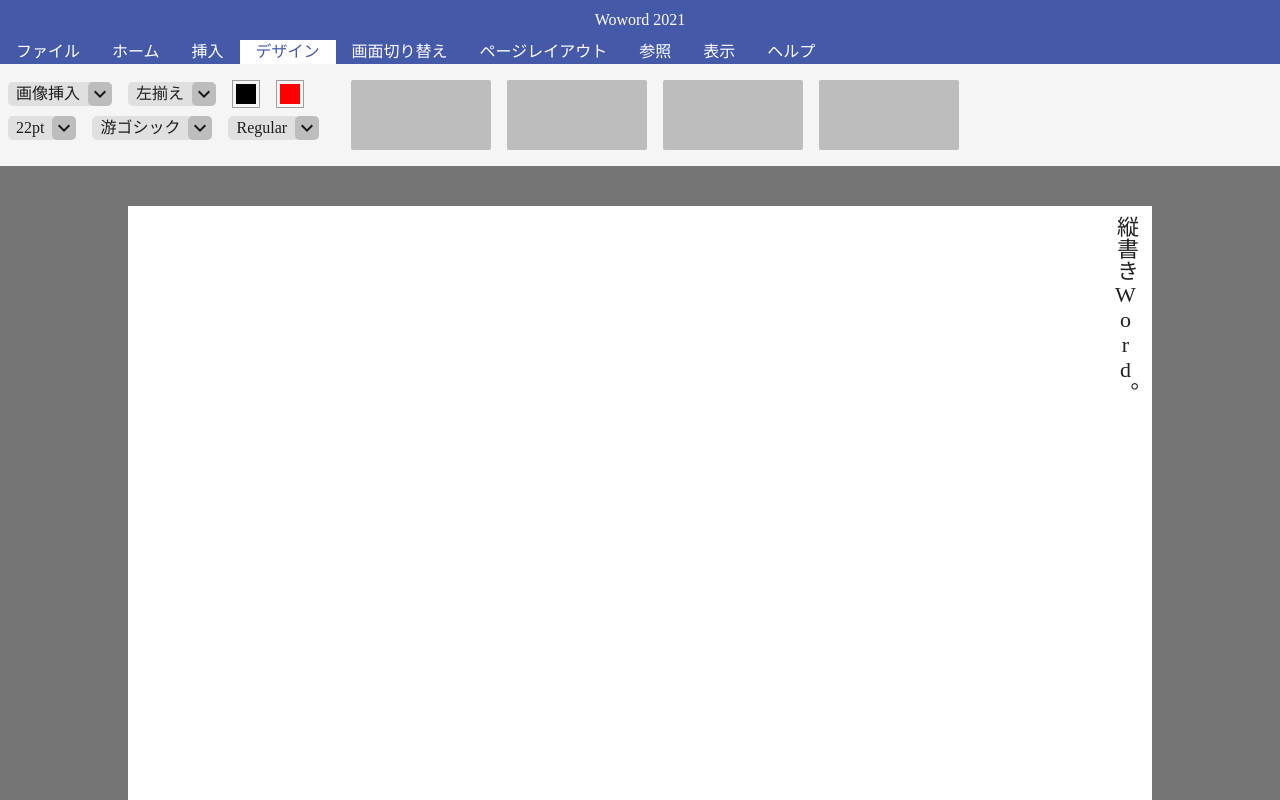
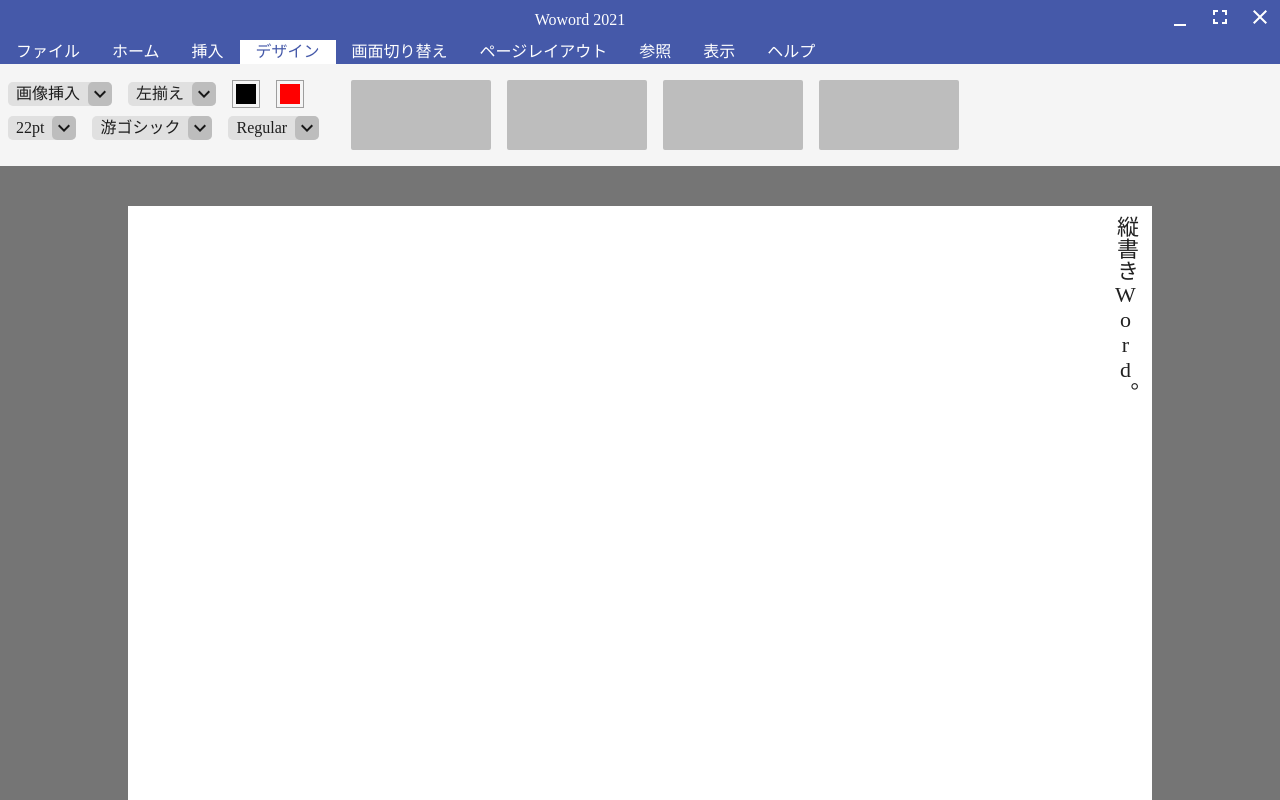
Before and after one commit to takusan23/next-js-word-demo, a Next.js app: page / in a window 1280 px wide. Built offline with nearby package versions, Linux system fonts and the light colour scheme.

Commit message:
閉じるボタンなど

```diff
--- a/components/RibbonUI.tsx
+++ b/components/RibbonUI.tsx
@@ -1,3 +1,6 @@
+import FullscreenOutlined from "@mui/icons-material/FullscreenOutlined"
+import CloseOutlined from "@mui/icons-material/CloseOutlined"
+import MinimizeOutlined from "@mui/icons-material/MinimizeOutlined"
 import { Box, Grid, Paper, Typography, useTheme } from "@mui/material"
 import RibbonContent from "./RibbonContent"
 
@@ -25,6 +28,9 @@ const TabItemTextList = new Array<TabItem>(
 /** タイトル部分 */
 const Title = () => {
     return (
+        <Grid container alignItems="center">
+            {/* タイトル */}
+            <Grid item xs>
                 <Typography
                     sx={{ padding: 1 }}
                     align="center"
@@ -32,6 +38,30 @@ const Title = () => {
                 >
                     Woword 2021
                 </Typography>
+            </Grid>
+            {/* 終了、最大化 */}
+            <Grid item xs="auto">
+                <MinimizeOutlined sx={{
+                    marginLeft: 1,
+                    marginRight: 1,
+                    color: '#ffffff'
+                }} />
+            </Grid>
+            <Grid item xs="auto">
+                <FullscreenOutlined sx={{
+                    marginLeft: 1,
+                    marginRight: 1,
+                    color: '#ffffff'
+                }} />
+            </Grid>
+            <Grid item xs="auto">
+                <CloseOutlined sx={{
+                    marginLeft: 1,
+                    marginRight: 1,
+                    color: '#ffffff'
+                }} />
+            </Grid>
+        </Grid>
     )
 }
 
```
Lines whose indentation alone changed are shown as unchanged.
